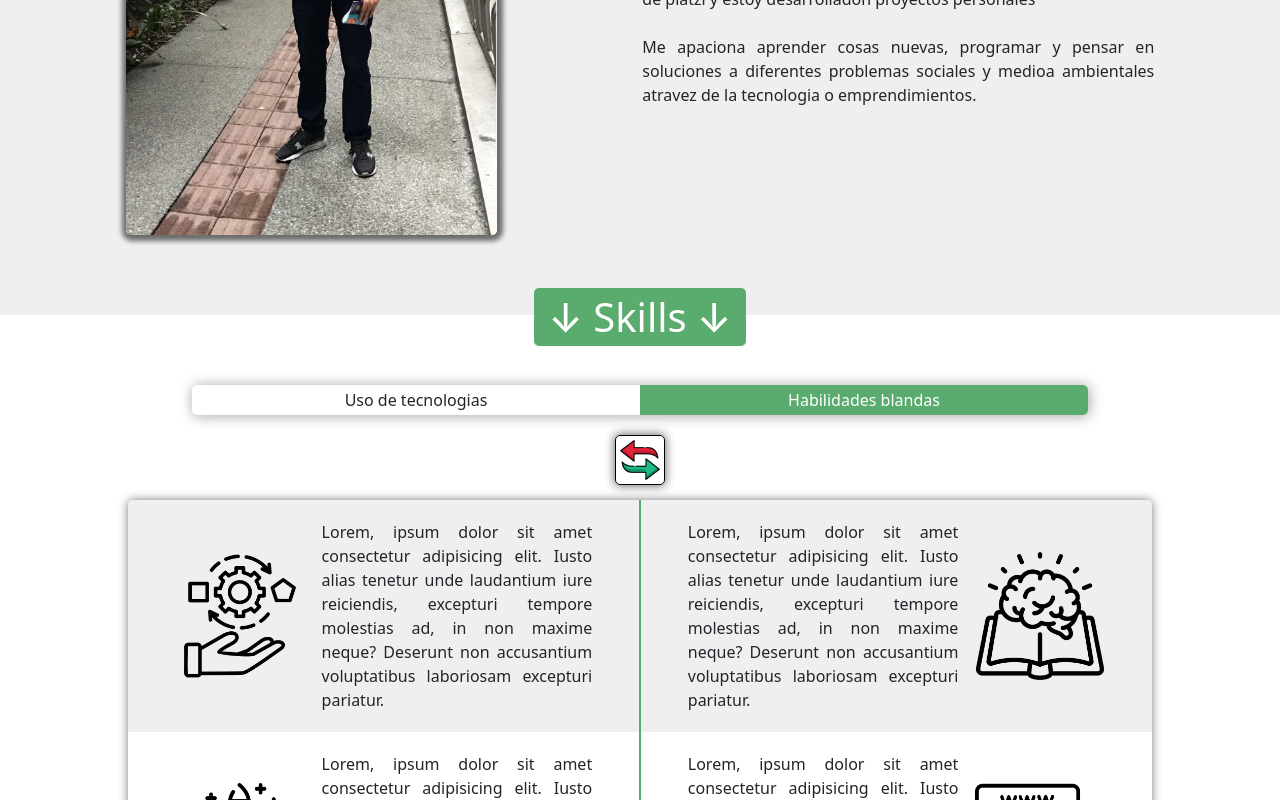
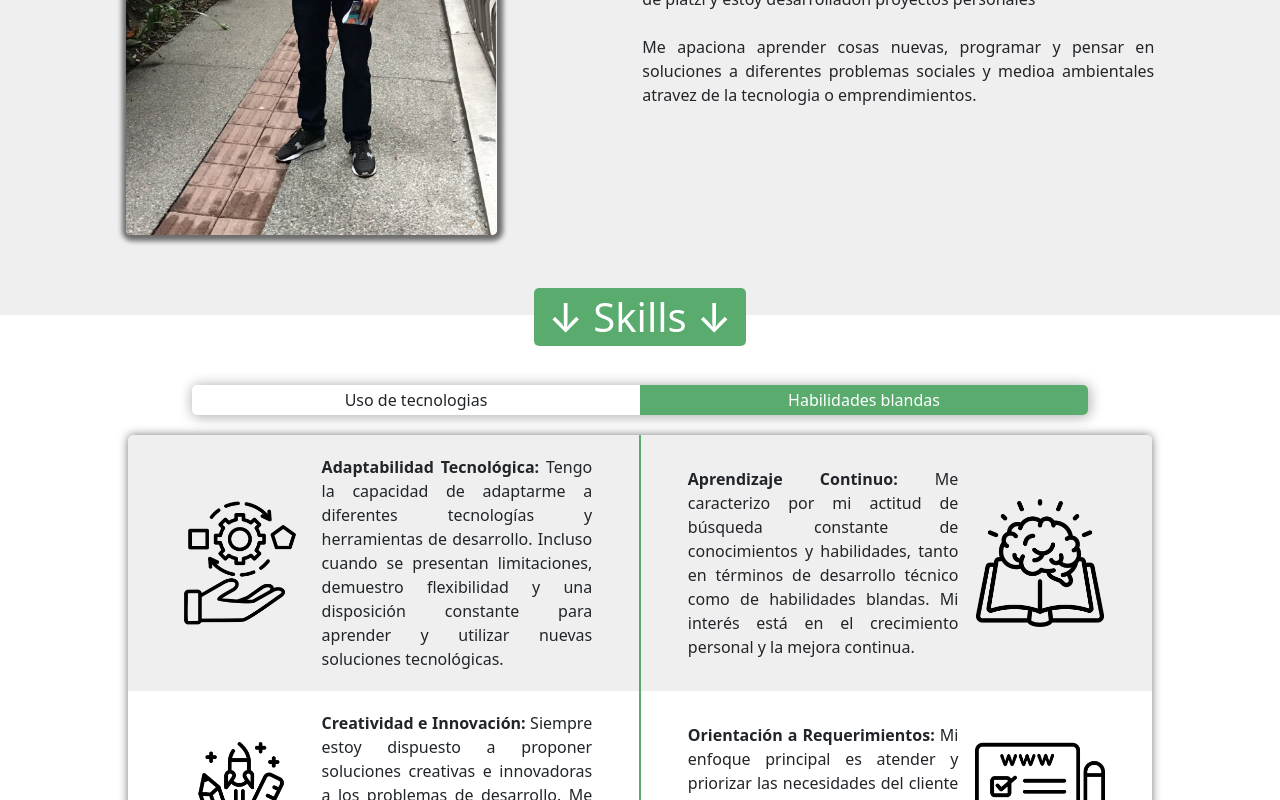
Before and after one commit to santiago2208/Portafolio, a React (Vite) app: page / in a window 1280 px wide. Both pictures are taken after a click on the element "Habilidades blandas". Shown: the part 464-1264 px from the top of the page. Built offline with nearby package versions, Linux system fonts and the light colour scheme.

Commit message:
se agrega texto a las habilidades blandas

```diff
--- a/src/components/Home/componentes/Habilidades.jsx
+++ b/src/components/Home/componentes/Habilidades.jsx
@@ -27,16 +27,30 @@ function Habilidades() {
 
   const [HabBlan_Vista, setHabBlan_descripcion] = useState(true);
 
+  const [HabBlan_Vista__hover, setHabBlan_Vista__hover] = useState(false);
+
+
 
 
   const Toggle_HabBlan_Vista = () => {
     setHabBlan_descripcion(!HabBlan_Vista);
+  };
 
+  const showBtn_HV = () => {
+    setHabBlan_Vista__hover(true);
+  };
+
+  const esconderBtn_HV = () => {
+    setHabBlan_Vista__hover(false);
   };
 
   return (
-    <>
-<img className='VistaHabBlandas VistaHabBlandas--hover' onClick={Toggle_HabBlan_Vista} src={cambiar} alt="" />
+    <section className={`HomeSect2__main2 ${HabBlan_Vista ? '':'MaxWith1000px'}`} onMouseEnter={showBtn_HV} onMouseLeave={esconderBtn_HV}>
+
+
+    <img onMouseEnter={showBtn_HV} onMouseLeave={esconderBtn_HV} className={`VistaHabBlandas VistaHabBlandas--hover ${HabBlan_Vista__hover ? 'moveBtnHVIzq':''}`} onClick={Toggle_HabBlan_Vista} src={cambiar} alt="" />
+
+
 
     {HabBlan_Vista ? (
       <section className='HomeSect2__ContSkills quitarPadding'>
@@ -44,31 +58,31 @@ function Habilidades() {
 
           <div className='habBlandas__Item borderRight ColorGray bordeRadioLeft_up'>
             <img className='habBlandas__Icono ' src={adaptacionLapiz} alt="icono de adaptacion" />
-            <p className='habBlandas__Text1'>Lorem, ipsum dolor sit amet consectetur adipisicing elit. Iusto alias tenetur unde laudantium iure reiciendis, excepturi tempore molestias ad, in non maxime neque? Deserunt non accusantium voluptatibus laboriosam excepturi pariatur.</p>
+            <p className='habBlandas__Text1'><b>Adaptabilidad Tecnológica:</b> Tengo la capacidad de adaptarme a diferentes tecnologías y herramientas de desarrollo. Incluso cuando se presentan limitaciones, demuestro flexibilidad y una disposición constante para aprender y utilizar nuevas soluciones tecnológicas.</p>
           </div>
 
           <div className='habBlandas__Item borderLeft ColorGray bordeRadioRight_up'>
-            <p className='habBlandas__Text1'>Lorem, ipsum dolor sit amet consectetur adipisicing elit. Iusto alias tenetur unde laudantium iure reiciendis, excepturi tempore molestias ad, in non maxime neque? Deserunt non accusantium voluptatibus laboriosam excepturi pariatur.</p>
+            <p className='habBlandas__Text1'><b>Aprendizaje Continuo:</b> Me caracterizo por mi actitud de búsqueda constante de conocimientos y habilidades, tanto en términos de desarrollo técnico como de habilidades blandas. Mi interés está en el crecimiento personal y la mejora continua.</p>
             <img className='habBlandas__Icono' src={libroLapiz} alt="Icono de un libro con serebro" />
           </div>
 
           <div className='habBlandas__Item borderRight'>
             <img className='habBlandas__Icono ' src={creatividadLapiz} alt="icono de creatividad" />
-            <p className='habBlandas__Text1'>Lorem, ipsum dolor sit amet consectetur adipisicing elit. Iusto alias tenetur unde laudantium iure reiciendis, excepturi tempore molestias ad, in non maxime neque? Deserunt non accusantium voluptatibus laboriosam excepturi pariatur.</p>
+            <p className='habBlandas__Text1'><b>Creatividad e Innovación:</b> Siempre estoy dispuesto a proponer soluciones creativas e innovadoras a los problemas de desarrollo. Me encanta generar ideas y mejoras, y valoro la retroalimentación y la colaboración para refinar esas ideas.</p>
           </div>
 
           <div className='habBlandas__Item borderLeft'>
-            <p className='habBlandas__Text1'>Lorem, ipsum dolor sit amet consectetur adipisicing elit. Iusto alias tenetur unde laudantium iure reiciendis, excepturi tempore molestias ad, in non maxime neque? Deserunt non accusantium voluptatibus laboriosam excepturi pariatur.</p>
+            <p className='habBlandas__Text1'><b>Orientación a Requerimientos:</b> Mi enfoque principal es atender y priorizar las necesidades del cliente o del empleador. Me aseguro de que los proyectos cumplan con las expectativas y los objetivos establecidos.</p>
             <img className='habBlandas__Icono' src={requerimientoLapiz} alt="Icono de Requerimientos" />
           </div>
 
           <div className='habBlandas__Item borderRight ColorGray bordeRadioLeft_down'>
             <img className='habBlandas__Icono ' src={optimizacion_webLapiz} alt="Icono de Optimizacion" />
-            <p className='habBlandas__Text1'>Lorem, ipsum dolor sit amet consectetur adipisicing elit. Iusto alias tenetur unde laudantium iure reiciendis, excepturi tempore molestias ad, in non maxime neque? Deserunt non accusantium voluptatibus laboriosam excepturi pariatur.</p>
+            <p className='habBlandas__Text1'><b>Excelencia y Optimización:</b>  Mi compromiso es alcanzar la excelencia en la calidad del trabajo. Siempre estoy pensando en cómo optimizar el código y las operaciones relacionadas con las bases de datos. Me enfoco en prácticas de desarrollo sólidas.</p>
           </div>
 
           <div className='habBlandas__Item borderLeft ColorGray bordeRadioRight_down'>
-            <p className='habBlandas__Text1'>Lorem, ipsum dolor sit amet consectetur adipisicing elit. Iusto alias tenetur unde laudantium iure reiciendis, excepturi tempore molestias ad, in non maxime neque? Deserunt non accusantium voluptatibus laboriosam excepturi pariatur.</p>
+            <p className='habBlandas__Text1'><b>Afrontamiento de Retos:</b> No temo a los desafíos. Estoy dispuesto a abordar tareas complejas y a superar dificultades en el desarrollo de software con determinación y perseverancia.</p>
             <img className='habBlandas__Icono' src={desafiosLapiz} alt="Icono de desafios" />
           </div>
 
@@ -134,7 +148,7 @@ function Habilidades() {
 
 
 
-    </>
+    </section>
   )
 }
 
--- a/src/components/Home/componentes/Tecnologias.jsx
+++ b/src/components/Home/componentes/Tecnologias.jsx
@@ -118,11 +118,11 @@ function Tecnologias() {
               <img className='HomeSect2_LogosItem' src={javaScript} alt="" />
             </div>
             <div className="HomeSect2__Logos">
-              <img className='HomeSect2_LogosItem' src={GitYGutHub} alt="" /> {/**Pendiente cambiar */}
+              <img className='HomeSect2_LogosItem' src={Git} alt="" /> {/**Pendiente cambiar */}
             </div>
 
             <div className="HomeSect2__Logos">
-              <img className='HomeSect2_LogosItem' src={GitYGutHub} alt="" /> {/**Pendiente cambiar */}
+              <img className='HomeSect2_LogosItem' src={GitHub} alt="" /> {/**Pendiente cambiar */}
             </div>
             <div className="HomeSect2__Logos">
               <img className='HomeSect2_LogosItem' src={NodeJS} alt="" />
--- a/src/components/Home/home.css
+++ b/src/components/Home/home.css
@@ -135,9 +135,10 @@
   width: 80vw;
   margin: 15px auto;
   padding: 15px 0;
+  background-color: #ffff;
+  position: relative;
+  z-index: 2;
   }
-
-
 
   .quitarPadding{
     padding: 0;
@@ -207,6 +208,14 @@
 }
 
 
+.HomeSect2__main2{
+  margin: 0 auto;
+  width: 80vw;
+  position: relative;
+}
+
+
+
 .VistaHabBlandas{ /* Cambiar vista de habilidades blandas */
   height: 50px;
   margin: 0 auto;
@@ -214,6 +223,15 @@
   border: solid 1px black;
   border-radius: 5px;
   padding: 4px;
+  position: absolute;
+  z-index: 1;
+
+  transition: transform 0.3s;
+}
+
+.moveBtnHVIzq{
+  transition: transform 0.3s;
+  transform: translateX(-50px);
   box-shadow: 0px 0px 10px 1px rgb(112, 111, 111);
 }
 
@@ -274,14 +292,16 @@
 
 .habBlandas__Text1{
   width: 60%;
-  text-align: justify;
+  text-align:justify;
   margin-bottom: 0px;
 }
 
 
 .MaxWith1000px{
   max-width: 1000px;
+  min-height: 400px;
 }
+
 
 .habBlandas2{
   display: flex;
```
